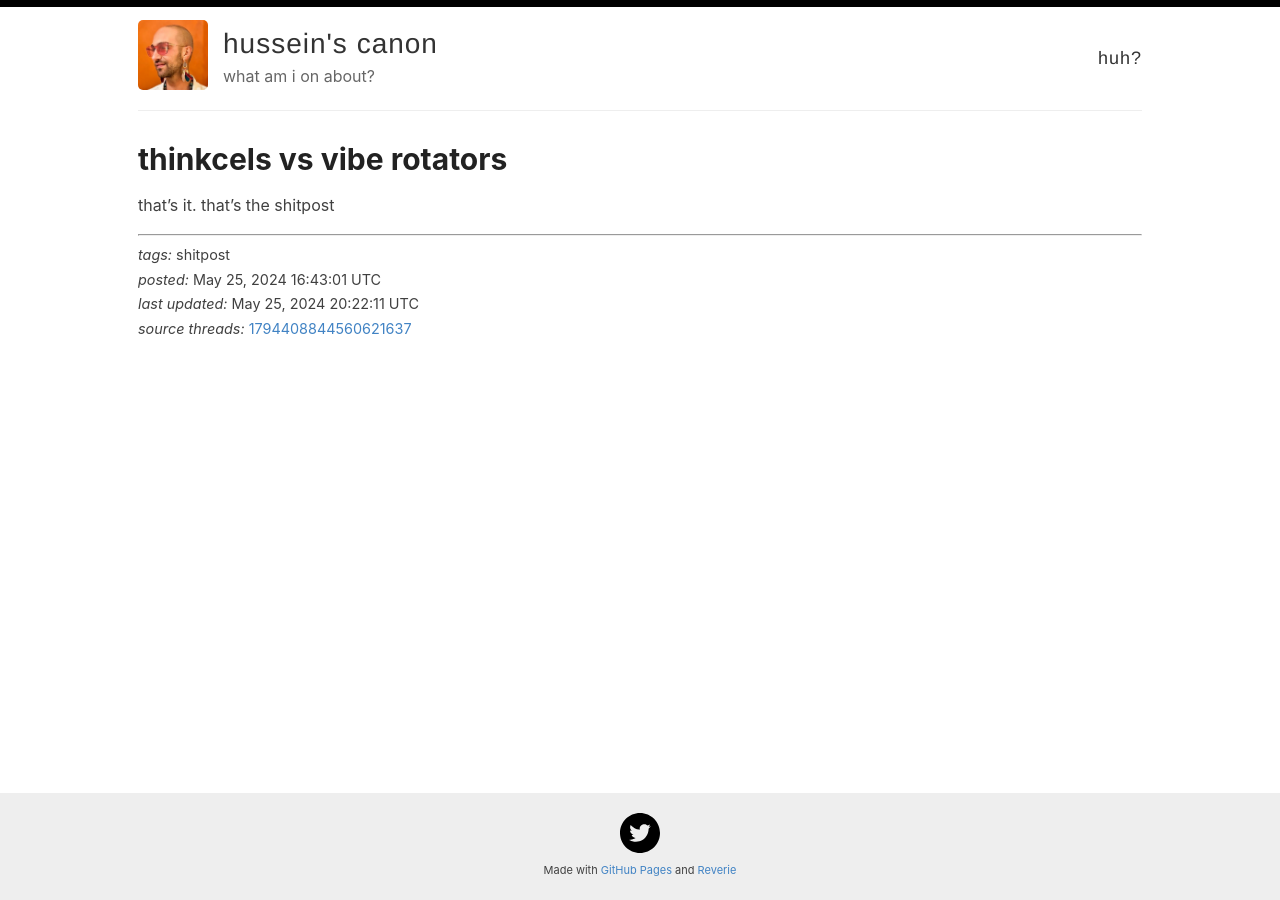
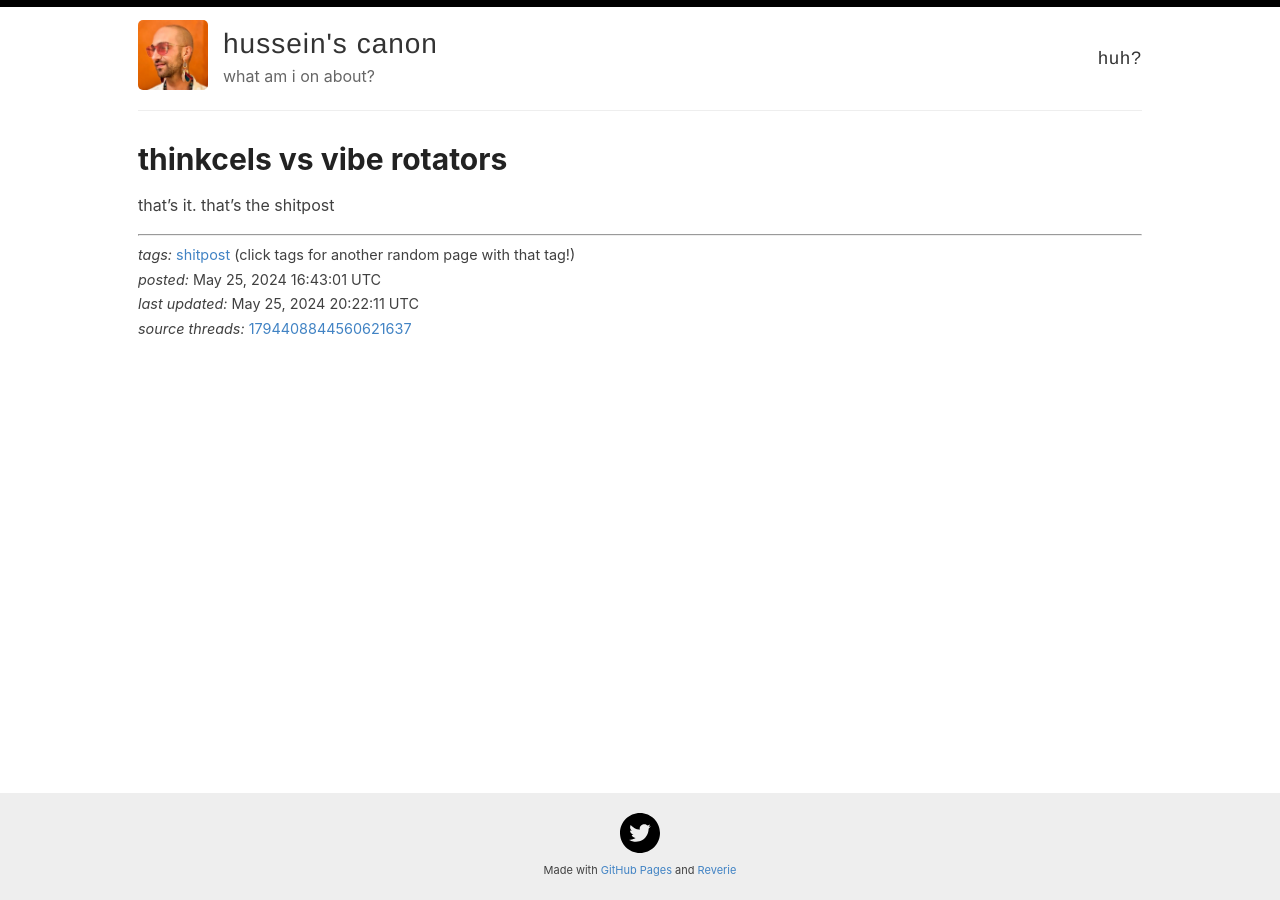
Before and after one commit to helgridly/canonize, a Jekyll site: the page built from canon/thinkcels-vibe-rotators.md, in a window 1280 px wide. Built offline with Jekyll 4.4.1, drawn with Linux system fonts in a browser that asks for light colours; some of the changed lines change nothing that is shown.

Commit message:
tags at the bottom of pages link you to other pages

```diff
--- a/_layouts/canon.html
+++ b/_layouts/canon.html
@@ -1,6 +1,9 @@
 ---
 layout: default
 ---
+
+{% assign cacheBust = site.time | date:'?v=%s' %}
+<script src="{{ site.baseurl }}/js/randomtag.js{{ cacheBust }}"></script>
 
 <article class="page">
 
@@ -12,7 +15,7 @@ layout: default
 
   <div class="sourcing">
     <hr>
-    <i>tags:</i> {% for tag in page.tags %}{{tag}}{% unless forloop.last %}, {% endunless %}{% endfor %}<br/>
+    <i>tags:</i> {% for tag in page.tags %}<a href="#" class="randomTag" data-tag="{{ tag }}">{{ tag }}</a>{% unless forloop.last %}, {% endunless %}{% endfor %} (click tags for another random page with that tag!)<br/>
     <i>posted:</i>
     {{ page.creation_date | date: "%B %e, %Y %H:%M:%S %Z" }} UTC<br/>
     <i>last updated:</i>
--- /dev/null
+++ b/js/randomtag.js
@@ -0,0 +1,31 @@
+// replaces hrefs with class "randomTag" with a random instance of an article with that tag
+
+window.onload = function() {
+    cacheBust = document.getElementById("sitetime").content;
+    fetch("../../contents.json?v=" + cacheBust)
+      .then(response => response.json())
+      .then(data => {
+
+        // organize the data by tag
+        const tags = new Map();
+        data.forEach(item => {
+          if (item.tags
+              && !item.draft
+              && "/" + item.path + "/" != window.location.pathname) {
+            console.log("item.path", item.path, "window.location.pathname", window.location.pathname);
+            item.tags.forEach(tag => {
+              tags.set(tag, tags.get(tag) || []);
+              tags.get(tag).push(item);
+            });
+          }
+        });
+
+        const links = document.querySelectorAll(".randomTag");
+            links.forEach(link => {
+                const url = link.getAttribute("data-tag");
+                // set the href to a random article with the same tag
+                const randomArticle = tags.get(url)[Math.floor(Math.random() * tags.get(url).length)];
+                link.setAttribute("href", "../../" + randomArticle.path);
+            });
+      });
+    };
```
Also changed, not shown: README.md.
